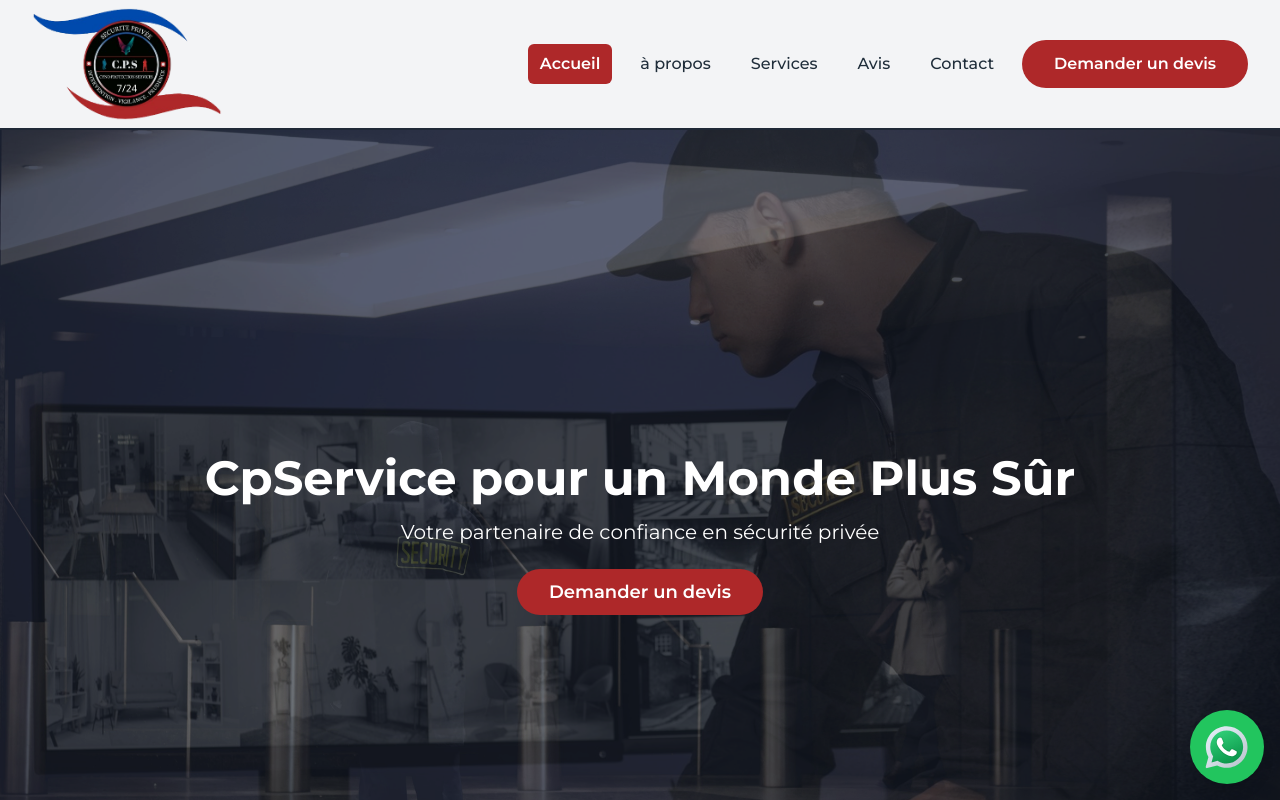
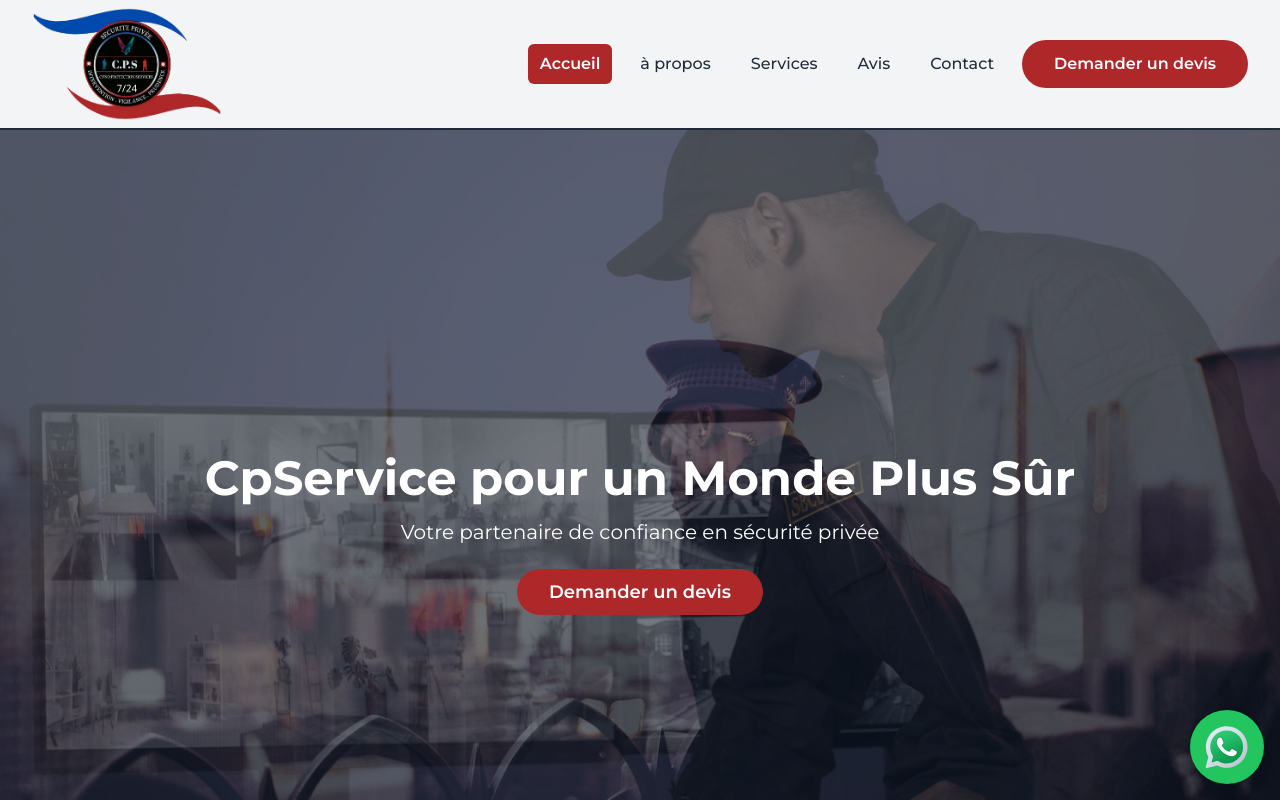
Before and after one commit to yasdev08/sec_agency, a Next.js app: page / in a window 1280 px wide. Shown: the top 800 px of the page. Built offline with nearby package versions, Linux system fonts and the light colour scheme.

Commit message:
hero images

```diff
--- a/components/hero.tsx
+++ b/components/hero.tsx
@@ -8,7 +8,7 @@ export default function Hero() {
   const images = [
     "/assets/maitre-chien.jpeg",
     "/assets/portrait-male-security-guard-with-uniform.jpg",
-    "/assets/security-agent.jpg",
+    "/assets/secuagent.jpg",
     "/assets/sec-agent.jpg",
     "assets/security-guards-workspace.jpg"
 
```
Also changed, not shown: public/assets/secuagent.jpg (added).
